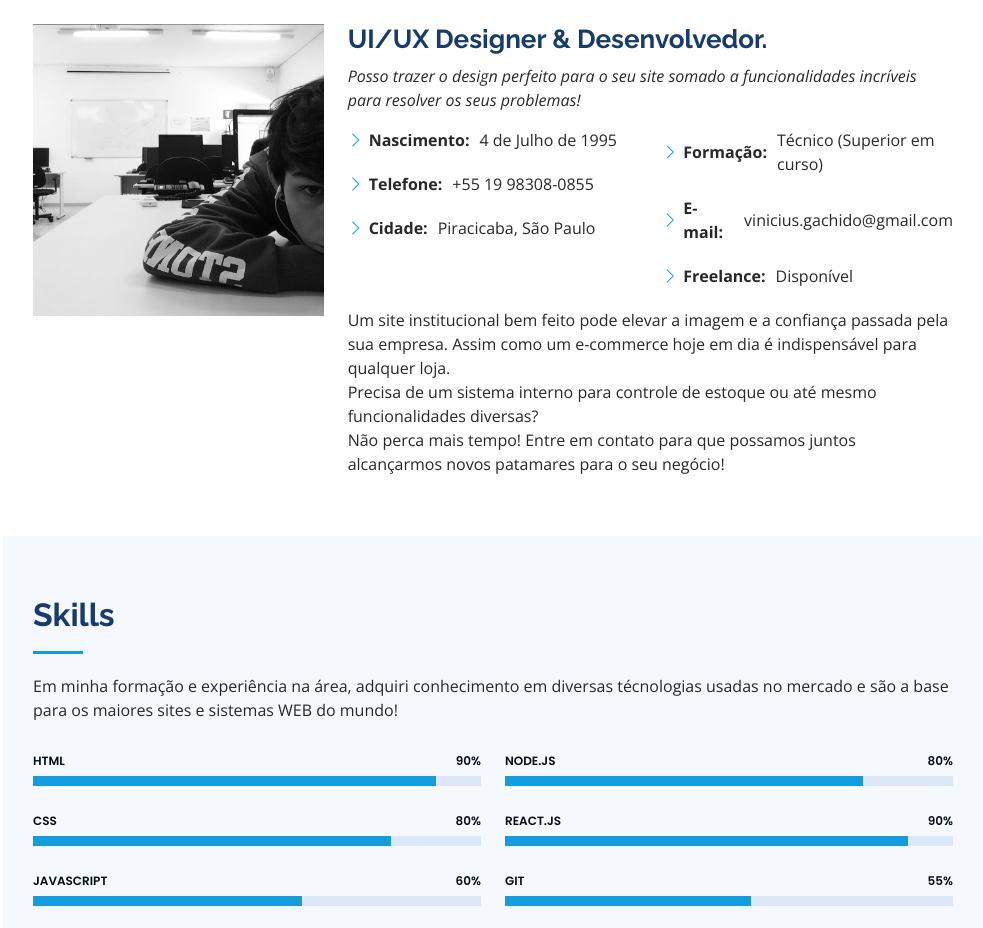
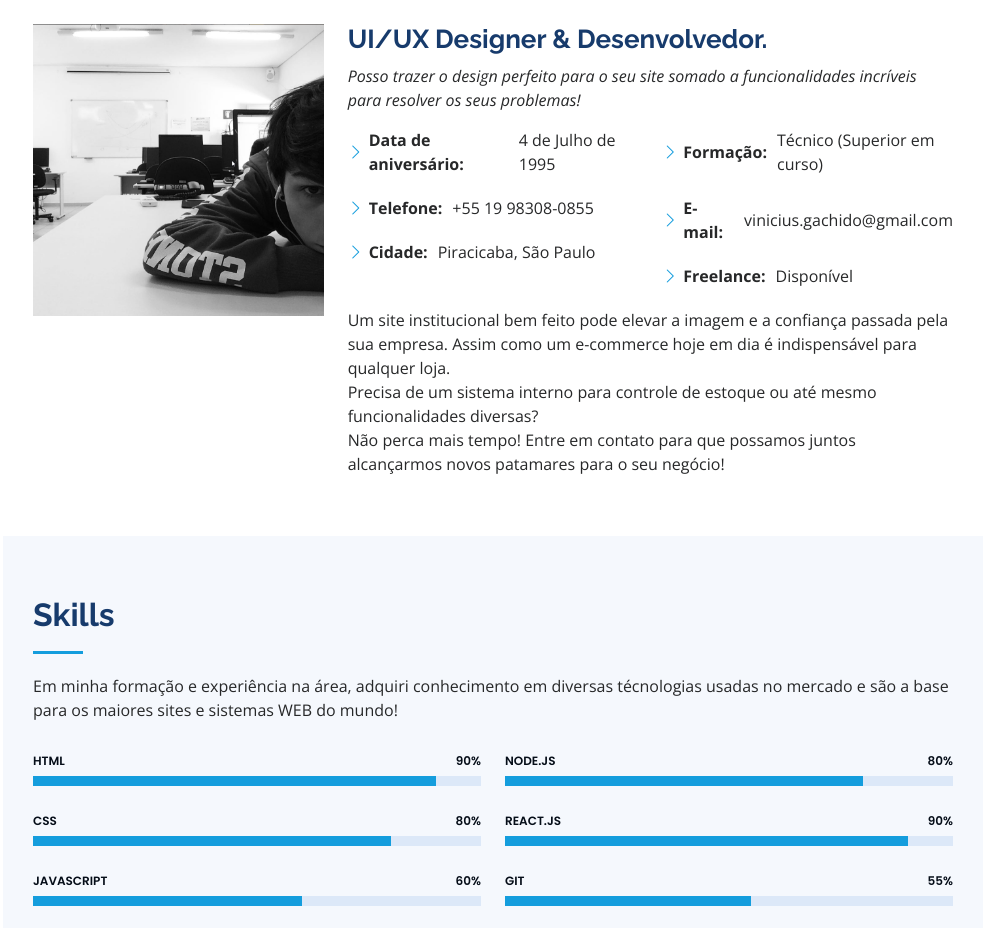
Before and after one commit to ViniciusGachido/portifolio, a plain HTML site: page index.html in a window 1280 px wide. Shown: the part 1040-1968 px from the top of the page, without its empty margins (297-1280 px from the left). Drawn offline with nearby package versions, Linux system fonts and the light colour scheme.

Commit message:
Alteração na área de 'Sobre'

```diff
--- a/index.html
+++ b/index.html
@@ -101,7 +101,7 @@
             <div class="row">
               <div class="col-lg-6">
                 <ul>
-                  <li><i class="bi bi-chevron-right"></i> <strong>Nascimento:</strong> <span>4 de Julho de 1995</span></li>
+                  <li><i class="bi bi-chevron-right"></i> <strong>Data de aniversário:</strong> <span>4 de Julho de 1995</span></li>
                   <li><i class="bi bi-chevron-right"></i> <strong>Telefone:</strong> <span>+55 19 98308-0855</span></li>
                   <li><i class="bi bi-chevron-right"></i> <strong>Cidade:</strong> <span>Piracicaba, São Paulo</span></li>
                 </ul>
```
